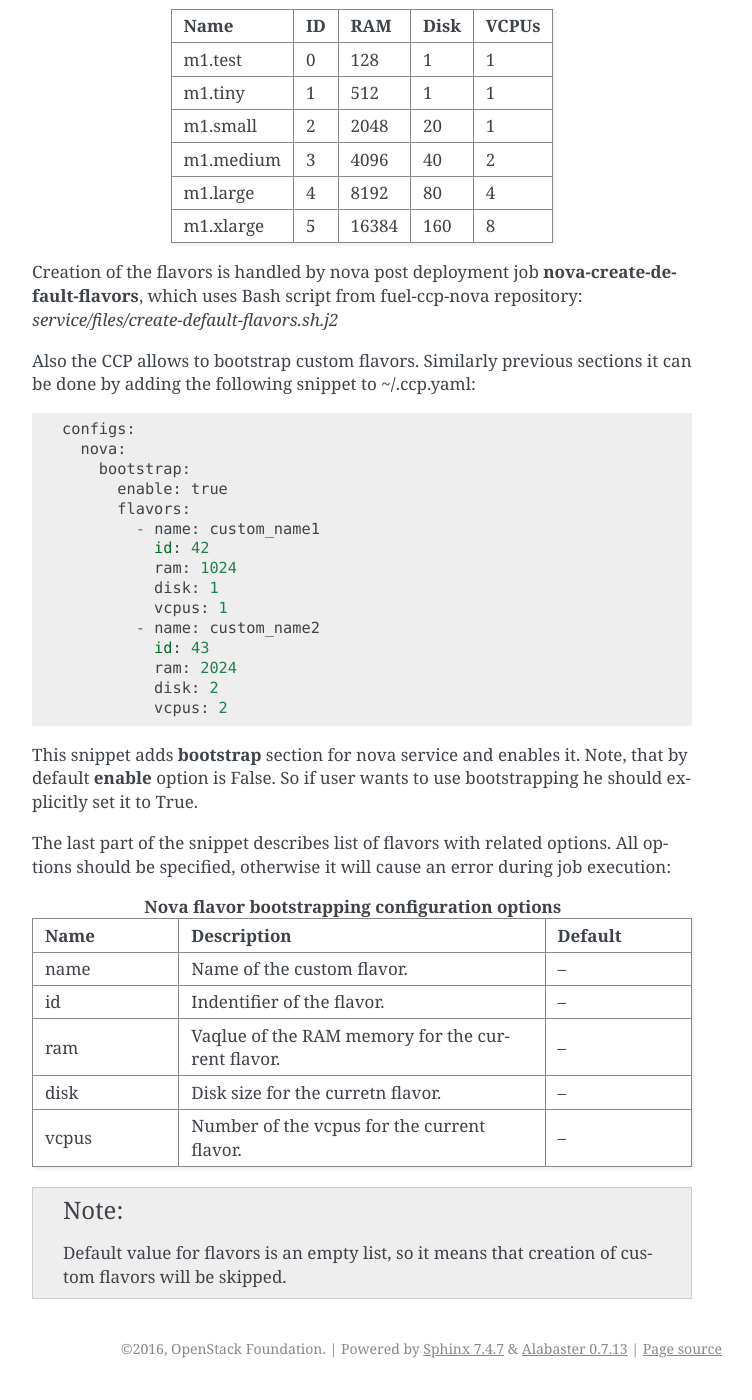
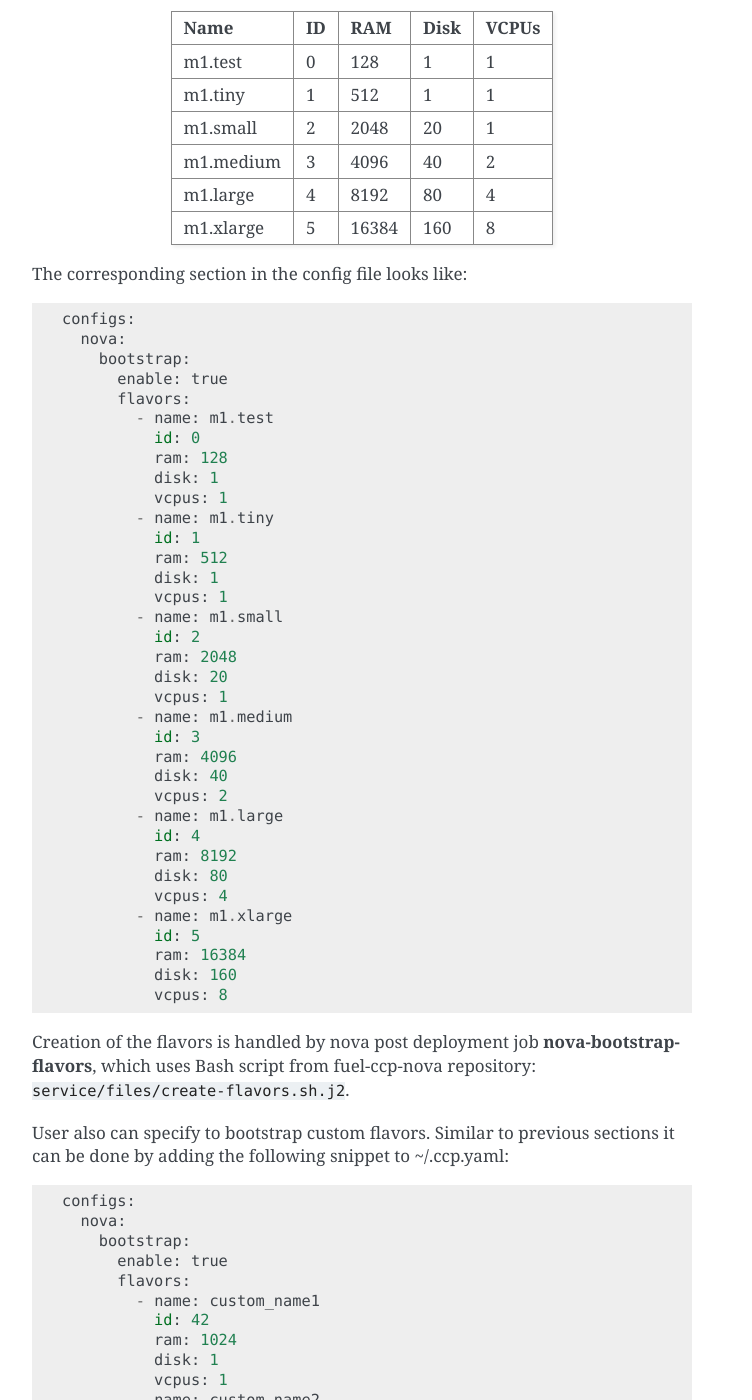
Before and after one commit to openstack-archive/fuel-ccp, a Sphinx documentation site: the page built from doc/source/bootstrapping.rst, in a window 1280 px wide and 1400 px high, scrolled down 3982 px. Shown: the whole window, without its empty margins (388-1140 px from the left). Built offline with Sphinx 7.4.7, drawn with Linux system fonts in a browser that asks for light colours; some of the changed text lies outside the part shown.

Commit message:
Update bootsrapping doc for flavors
Update doc again according last changes in the implementation.

Change-Id: If9c10e806aa8a2b5507a26a952fc885edb3b94aa
Depends-On: I07daad9be8b4ccbc5a8e618351e8897af7d61672

```diff
--- a/doc/source/bootstrapping.rst
+++ b/doc/source/bootstrapping.rst
@@ -207,7 +207,7 @@
 
 Creation of the image is handled by glance post deployment job
 **glance-cirros-image-upload**, which uses Bash script from fuel-ccp-glance
-repository: *service/files/glance-cirros-image-upload.sh.j2*
+repository: ``service/files/glance-cirros-image-upload.sh.j2``.
 
 .. _flavors:
 
@@ -228,12 +228,52 @@
  m1.xlarge  5  16384  160  8
 ========== == ====== ===== =====
 
+The corresponding section in the config file looks like:
+
+::
+
+ configs:
+   nova:
+     bootstrap:
+       enable: true
+       flavors:
+         - name: m1.test
+           id: 0
+           ram: 128
+           disk: 1
+           vcpus: 1
+         - name: m1.tiny
+           id: 1
+           ram: 512
+           disk: 1
+           vcpus: 1
+         - name: m1.small
+           id: 2
+           ram: 2048
+           disk: 20
+           vcpus: 1
+         - name: m1.medium
+           id: 3
+           ram: 4096
+           disk: 40
+           vcpus: 2
+         - name: m1.large
+           id: 4
+           ram: 8192
+           disk: 80
+           vcpus: 4
+         - name: m1.xlarge
+           id: 5
+           ram: 16384
+           disk: 160
+           vcpus: 8
+
 Creation of the flavors is handled by nova post deployment job
-**nova-create-default-flavors**, which uses Bash script from fuel-ccp-nova
-repository: *service/files/create-default-flavors.sh.j2*
+**nova-bootstrap-flavors**, which uses Bash script from fuel-ccp-nova
+repository: ``service/files/create-flavors.sh.j2``.
 
-Also the CCP allows to bootstrap custom flavors. Similarly previous sections
-it can be done by adding the following snippet to ~/.ccp.yaml:
+User also can specify to bootstrap custom flavors. Similar to previous
+sections it can be done by adding the following snippet to ~/.ccp.yaml:
 
 ::
 
@@ -253,9 +293,14 @@
            disk: 2
            vcpus: 2
 
-This snippet adds **bootstrap** section for nova service and enables it.
-Note, that by default **enable** option is False. So if user wants to use
-bootstrapping he should explicitly set it to True.
+.. WARNING:: New list of custom flavors will overwrite default flavors and
+             they will not be created. To avoid it, just copy paste definition
+             of default flavors to your config and then extend it by new custom
+             flavors.
+
+This snippet adds **bootstrap** section for nova service. Note, that by default
+**enable** option is True. So if user doesn't want to use bootstrapping he
+should explicitly set it to False.
 
 The last part of the snippet describes list of flavors with related options.
 All options should be specified, otherwise it will cause an error during job
@@ -283,6 +328,3 @@
    * - vcpus
      - Number of the vcpus for the current flavor.
      - --
-
-.. NOTE:: Default value for flavors is an empty list, so it means that
-          creation of custom flavors will be skipped.
```
